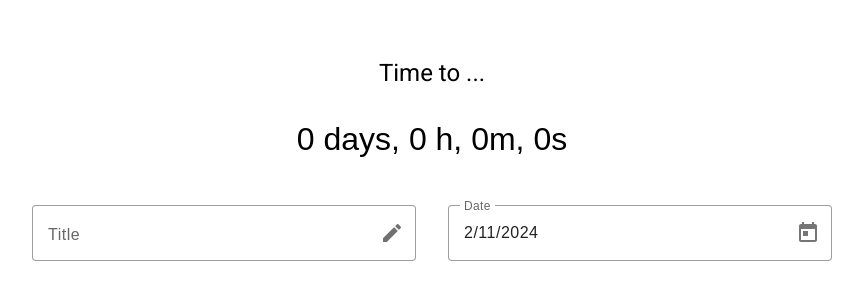
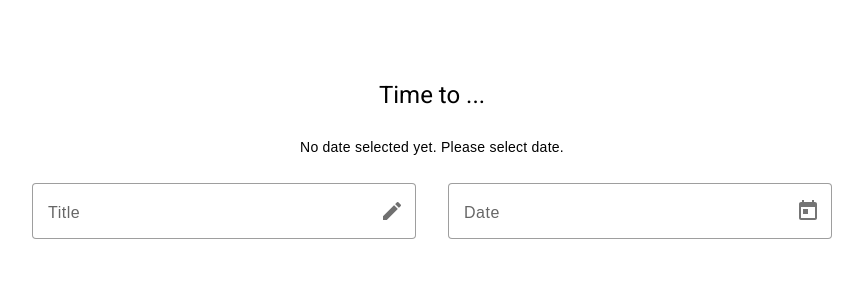
Before and after one commit to ceydaulubas/my-countdown-app, an Angular app: page / in a window 1280 px wide. Shown: the part 220-520 px from the top of the page, without its empty margins (208-1071 px from the left). Built offline with nearby package versions, Linux system fonts and the light colour scheme.

Commit message:
change initial date value as a null and add emoji for picking today

```diff
--- a/src/app/countdown/countdown.component.html
+++ b/src/app/countdown/countdown.component.html
@@ -1,8 +1,4 @@
 <div class="container">
-
-    <!-- <h1 *ngIf="!hero.title || !hero.date">
-        Write your event title and date and see how much time is left.
-    </h1> -->
 
     <h1 *ngIf="!hero.title">
         Time to ...
@@ -10,22 +6,25 @@
 
     <div class="hero">
         <h1 class="title">{{ hero.title ? 'Time to ' + camelCaseTitle : hero.title }}</h1>
-        <h1 class="date" *ngIf="hero.date">{{ calculateTimeDifference(hero.date) }}</h1>
-        <span class="placeholder" *ngIf="!hero.date">No date selected yet.</span>
+        <h1 class="date" *ngIf="hero.date">
+            {{ isToday(hero.date) ? ' 🎉🎉🎉🎉🎉🎉🎉🎉🎉' : calculateTimeDifference(hero.date) }}
+        </h1>
+        <span class="placeholder" *ngIf="!hero.date">No date selected yet. Please select date.</span>
+    </div>
 
-    </div>
+
     <div class="form-fields">
 
         <mat-form-field appearance="outline" class="kkkk">
             <mat-label>Title</mat-label>
-            <input matInput placeholder="..." [(ngModel)]="hero.title">
+            <input matInput placeholder="Time to ..." [(ngModel)]="hero.title">
             <mat-icon matSuffix class="mat-icon-dark-grey">create</mat-icon>
         </mat-form-field>
 
         <mat-form-field appearance="outline" class="kkkk">
             <mat-label>Date</mat-label>
             <input matInput [matDatepicker]="picker" [min]="todayDate" [(ngModel)]="hero.date" readonly
-                (ngModelChange)="calculateTimeDifference(hero.date)">
+                (ngModelChange)="calculateTimeDifference(hero.date)" placeholder="Select date">
             <mat-datepicker-toggle matIconSuffix [for]="picker"></mat-datepicker-toggle>
             <mat-datepicker #picker></mat-datepicker>
         </mat-form-field>
--- a/src/app/countdown/countdown.component.ts
+++ b/src/app/countdown/countdown.component.ts
@@ -22,25 +22,40 @@ import { DatePipe } from '@angular/common';
   providers: [provideNativeDateAdapter()],
   imports: [MatFormFieldModule, MatInputModule, MatIconModule, MatDatepickerModule, FormsModule, CommonModule, NgIf],
   styleUrl: './countdown.component.scss'
-
 })
 export class CountdownComponent {
   constructor(private timeService: TimeService) { }
 
   hero: CountdownForm = {
     title: '',
-    date: new Date(),
+    date: null,
   };
 
   // added to deselect previous date
   todayDate: Date = new Date();
 
-  calculateTimeDifference(targetDate: Date): string {
-    return this.timeService.getTimeDifference(targetDate);
+  calculateTimeDifference(targetDate: Date | null): string {
+    if (targetDate) {
+      return this.timeService.getTimeDifference(targetDate);
+    } else {
+      return '';
+    }
   }
 
   get camelCaseTitle() {
-    return this.hero.title.replace(/\w\S*/g, function(txt){return txt.charAt(0).toUpperCase() + txt.substr(1).toLowerCase();});
+    return this.hero.title.replace(/\w\S*/g, function (txt) { return txt.charAt(0).toUpperCase() + txt.substr(1).toLowerCase(); });
   }
 
+  isToday(date: Date | null): boolean {
+    if (date === null) {
+      return false;
+    }
+
+    const today = new Date();
+    return (
+      date.getDate() === today.getDate() &&
+      date.getMonth() === today.getMonth() &&
+      date.getFullYear() === today.getFullYear()
+    );
+  }
 }
--- a/src/app/countdownForm.ts
+++ b/src/app/countdownForm.ts
@@ -1,5 +1,5 @@
 export interface CountdownForm {
     title: string;
-    date: Date ;
+    date: null | Date;
     camelCaseTitle?: string;
   }
```
